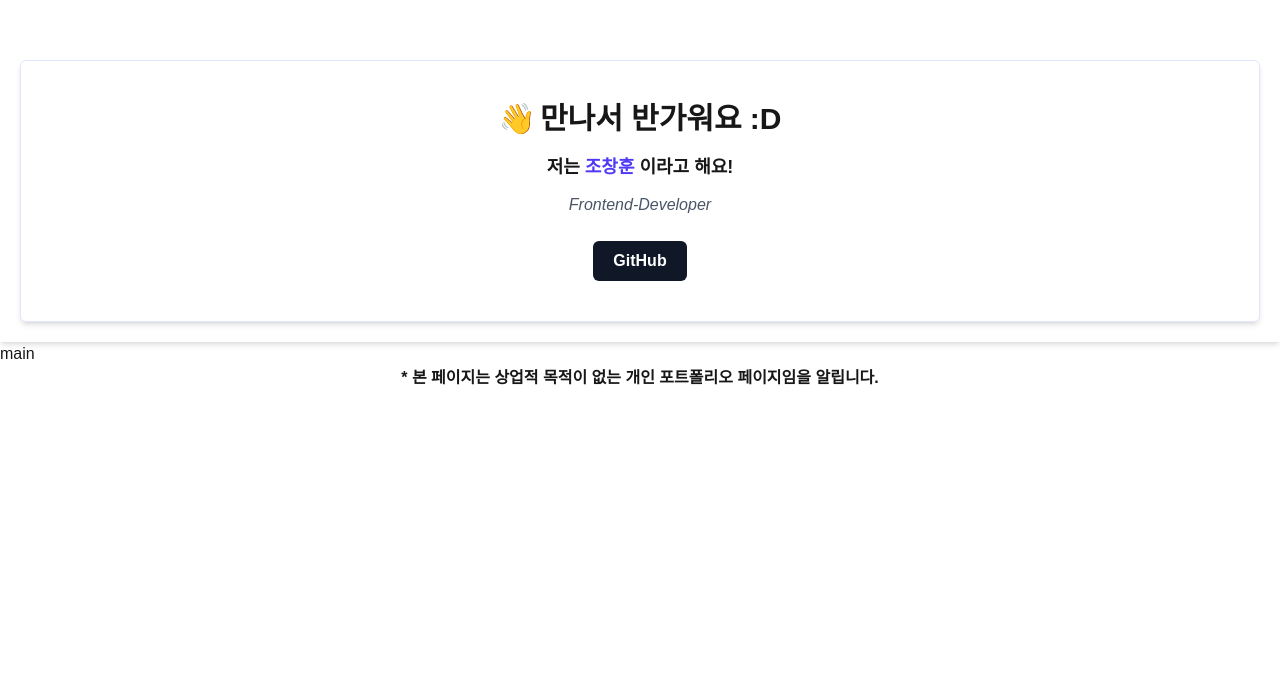
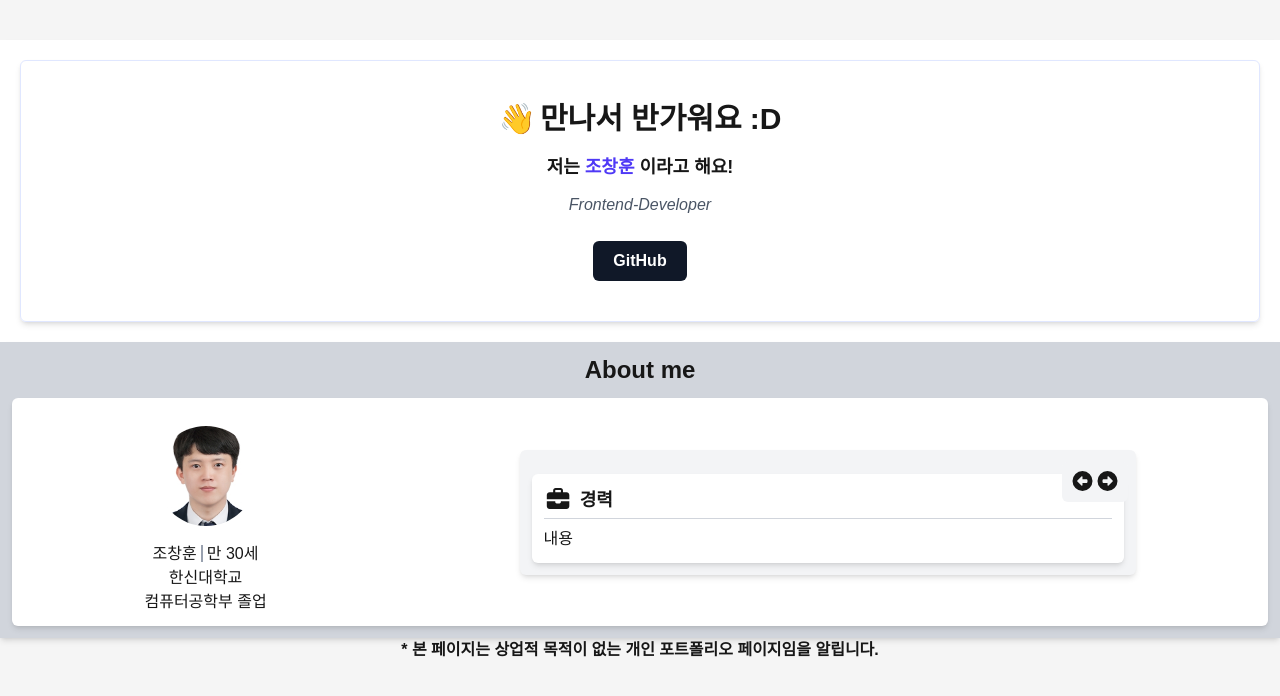
Before and after one commit to hooting76/New_portfolios, a Next.js app: page / in a window 1280 px wide. Shown: the top 696 px of the page. Built offline with nearby package versions, Linux system fonts and the light colour scheme.

Commit message:
메인 내용 시작 / about me

```diff
--- a/app/_components/Main.tsx
+++ b/app/_components/Main.tsx
@@ -1,9 +1,141 @@
+"use client";
+
+import { useState } from "react";
+import profileImage from "../img/ProfileView.jpg";
+import { FontAwesomeIcon } from '@fortawesome/react-fontawesome';
+import { faBriefcase, faCertificate, faStar, faArrowAltCircleLeft, faArrowAltCircleRight } from '@fortawesome/free-solid-svg-icons';
+
+// 만나이 계산 함수 시작
+const birthDate = new Date(1995, 10, 20);
+
+const calculateAge = () => {
+    const today = new Date();
+    let age = today.getFullYear() - birthDate.getFullYear();
+
+    if (
+        today.getMonth() < birthDate.getMonth() ||
+        (today.getMonth() === birthDate.getMonth() && today.getDate() < birthDate.getDate())
+    ) {
+        age -= 1;
+    }
+
+    return age;
+};
+// 만나이 계산 함수 끝
+
+
+// aboute me 메뉴 관련 헨들링
+let currentIdx = 0;
+
+const handleMenuClick = (arrow: string) => {
+    const sections = document.querySelectorAll('.me_info02 > div');
+    const totalSections = sections.length;
+
+    if (totalSections === 0) return;
+
+    if(arrow === "left"){
+        currentIdx = (currentIdx - 1);
+        if(currentIdx < 0){
+            currentIdx = totalSections - 1;
+        }
+    } else if(arrow === "right"){
+        currentIdx = (currentIdx + 1);
+        if(currentIdx >= totalSections){
+            currentIdx = 0;
+        }
+    };
+
+    sections.forEach(element => {
+        element.classList.add('hidden');
+    });
+    sections.item(currentIdx).classList.remove('hidden');
+};
+// aboute me 메뉴 관련 헨들링 끝
+
+
 const Main = () => {
+    // 만나이 계산 함수 호출 및 상태 관리
+    const [age, setAge] = useState(calculateAge);
+
     return (
         <main>
-            main
+            <div className={`about w-full h-full p-3 bg-gray-300 shadow-md`}>
+                <h4 className={`text-2xl font-bold text-center`}>About me</h4>
+                <div className={`flex flex-col md:flex-row gap-3 mt-3 bg-white p-3 rounded-md shadow-md justify-around items-center`}>
+                    <div className={`me_info01 flex flex-col pt-4 items-center`}>
+                        <span>
+                            <img
+                                src={profileImage.src}
+                                alt="프로필 사진"
+                                className="w-25 h-25 object-cover rounded-full"
+                            />
+                        </span>
+                        <p className={`text-center mt-4`}>
+                            <span>조창훈</span>
+                            <span className={`pl-1 ml-1 border-l-2 border-gray-400`}>만 {age}세</span>
+                        </p>
+                        <p className={`text-center`}>
+                            <span>한신대학교</span><br/>
+                            <span>컴퓨터공학부 졸업</span>
+                        </p>
+                    </div>
+                    <div className={`me_info02 flex w-full md:w-1/2 flex-col gap-3 p-3 bg-gray-100 rounded-md shadow-md relative`}>
+
+                        <div className={`mt-3 p-3 bg-white rounded-md shadow-md transition-all duration-300 ease-in-out`}>
+                            <h5 className={`text-lg font-semibold mb-2 border-b border-gray-300 pb-1`}>
+                                <span><FontAwesomeIcon icon={faBriefcase} size="lg"/></span>
+                                <span className={`text-center ml-2`}>경력</span>
+                            </h5>
+                            <p>
+                                내용
+                            </p>
+                        </div>
+
+                        <div className={`mt-3 p-3 bg-white rounded-md shadow-md hidden transition-all duration-300 ease-in-out`}>
+                            <h5 className={`text-lg font-semibold mb-2 border-b border-gray-300 pb-1`}>
+                                <span><FontAwesomeIcon icon={faCertificate} size="lg"/></span>
+                                <span className={`text-center ml-2`}>훈련사항</span>
+                            </h5>
+                            <p>
+                                내용
+                            </p>
+                        </div>
+
+                        <div className={`mt-3 p-3 bg-white rounded-md shadow-md hidden transition-all duration-300 ease-in-out`}>
+                            <h5 className={`text-lg font-semibold mb-2 border-b border-gray-300 pb-1`}>
+                                <span><FontAwesomeIcon icon={faStar} size="lg"/></span>
+                                <span className={`text-center ml-2`}>수상&자격증</span>
+                            </h5>
+                            <p>
+                                내용
+                            </p>
+                        </div>
+
+                        <ul className={`flex flex-row justify-end absolute top-3 right-2 bg-gray-100 p-2 rounded-md cursor-pointer`} >
+                            <li onClick={() => handleMenuClick("left")}><FontAwesomeIcon icon={faArrowAltCircleLeft} size="lg"/></li>
+                            <li onClick={() => handleMenuClick("right")}><FontAwesomeIcon icon={faArrowAltCircleRight} size="lg"/></li>
+                        </ul>
+
+                    </div>
+                </div>
+            </div>
         </main>
     );
 }
 
+                        {/* <ul className={`flex flex-row justify-around items-center vertical-center`}>
+                            <li className={`bg-white p-2 rounded-md shadow-sm`}>
+                                <span><FontAwesomeIcon icon={faBriefcase} size="lg"/></span>
+                                <span className={`text-center ml-2`}>경력</span>
+                            </li>
+                            <li className={`bg-white p-2 rounded-md shadow-sm`}>
+                                <span><FontAwesomeIcon icon={faCertificate} size="lg"/></span>
+                                <span className={`text-center ml-2`}>훈련사항</span>
+                            </li>
+                            <li className={`bg-white p-2 rounded-md shadow-sm`}>
+                                <span><FontAwesomeIcon icon={faStar} size="lg"/></span>
+                                <span className={`text-center ml-2`}>수상&자격증</span>
+                            </li>
+                        </ul> */}
+
 export default Main;
--- a/app/_css/index.css
+++ b/app/_css/index.css
@@ -1,4 +1,9 @@
 @charset "utf-8";
+
+body{
+    background-color: #f5f5f5;
+    word-break: keep-all;
+}
 
 header > nav > ul > li{
     position: absolute;
--- a/app/layout.tsx
+++ b/app/layout.tsx
@@ -18,7 +18,7 @@ export default function RootLayout({ children }: LayoutProps<"/">) {
       lang="ko"
       className={`h-full antialiased`}
     >
-      <body className="min-h-full">
+      <body className={`min-h-full`}>
         {children}
       </body>
     </html>
--- a/next.config.ts
+++ b/next.config.ts
@@ -1,7 +1,7 @@
 import type { NextConfig } from "next";
 
 const nextConfig: NextConfig = {
-  allowedDevOrigins: ["121.165.60.234"],
+  allowedDevOrigins: ["121.165.60.234", "121.137.1.53"],
 };
 
 export default nextConfig;
```
Also changed, not shown: app/img/ProfileView.jpg (added).
